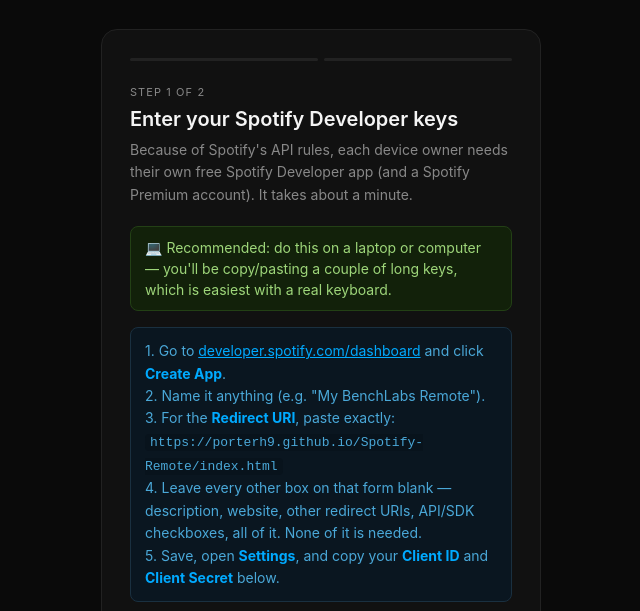
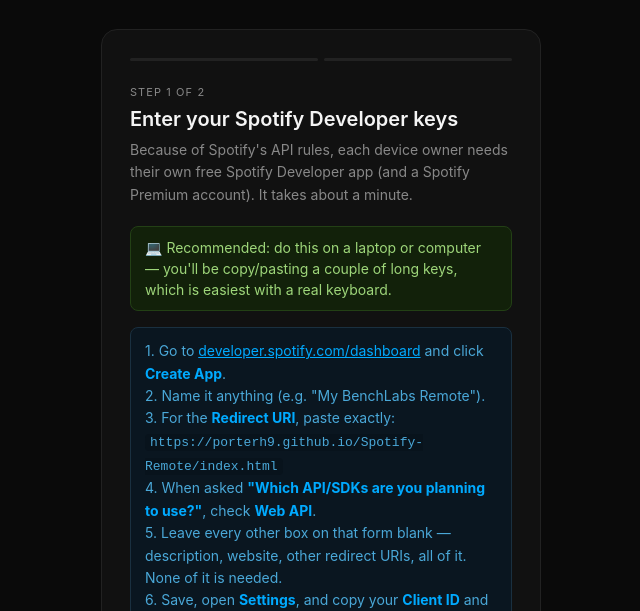
Before and after one commit to Porterh9/Spotify-Remote, a plain HTML site: page index.html in a window 1280 px wide. Shown: the part 188-799 px from the top of the page, without its empty margins (319-959 px from the left). Drawn offline with Linux system fonts and the light colour scheme.

Commit message:
Update instructions for creating Spotify app

```diff
--- a/index.html
+++ b/index.html
@@ -263,10 +263,11 @@
         2. Name it anything (e.g. "My BenchLabs Remote").<br>
         3. For the <strong>Redirect URI</strong>, paste exactly:<br>
         <code>https://porterh9.github.io/Spotify-Remote/index.html</code><br>
-        4. Leave every other box on that form blank — description,
-        website, other redirect URIs, API/SDK checkboxes, all of it.
-        None of it is needed.<br>
-        5. Save, open <strong>Settings</strong>, and copy your
+        4. When asked <strong>"Which API/SDKs are you planning to use?"</strong>,
+        check <strong>Web API</strong>.<br>
+        5. Leave every other box on that form blank — description,
+        website, other redirect URIs, all of it. None of it is needed.<br>
+        6. Save, open <strong>Settings</strong>, and copy your
         <strong>Client ID</strong> and <strong>Client Secret</strong> below.
       </div>
 
```
